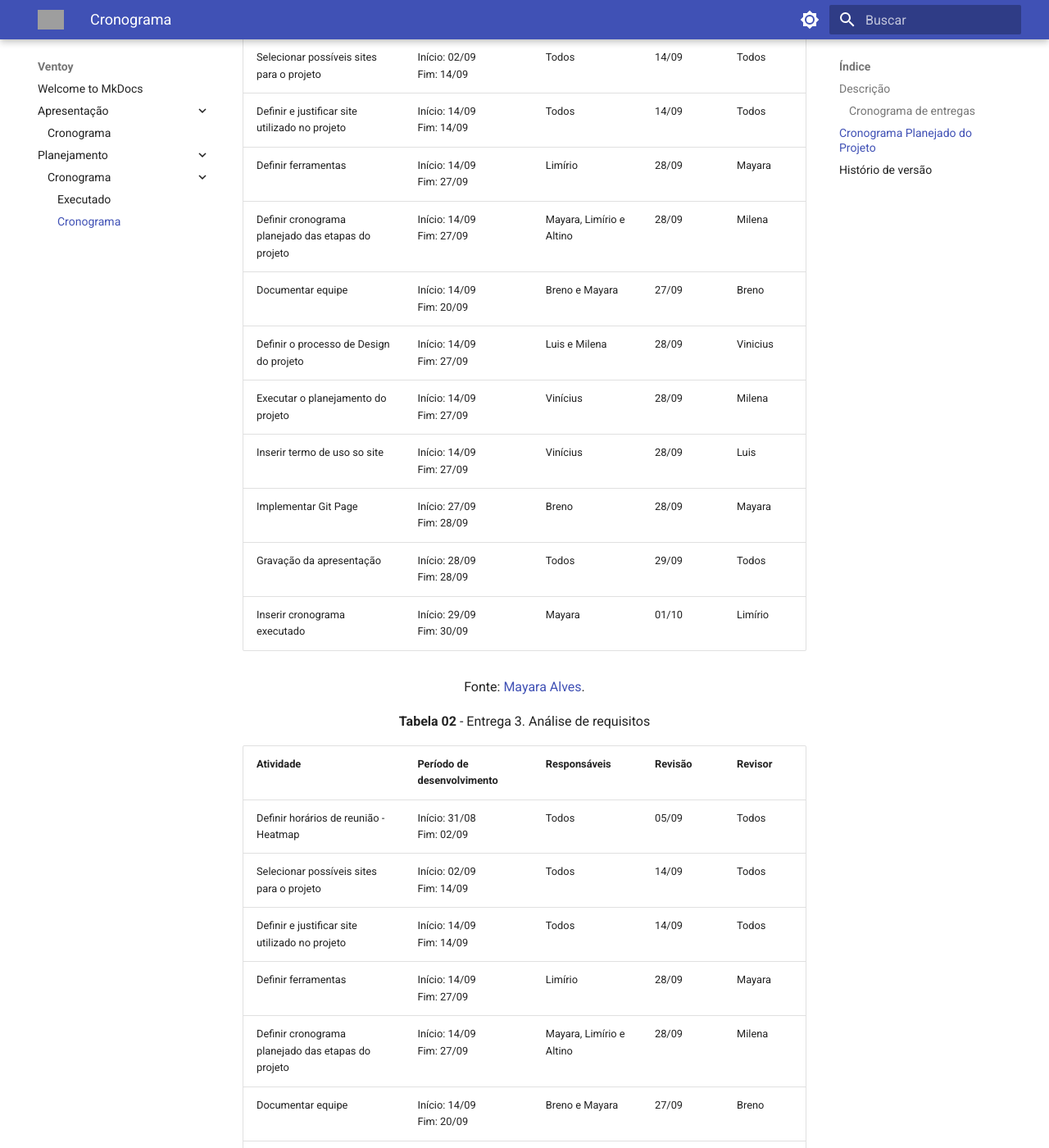
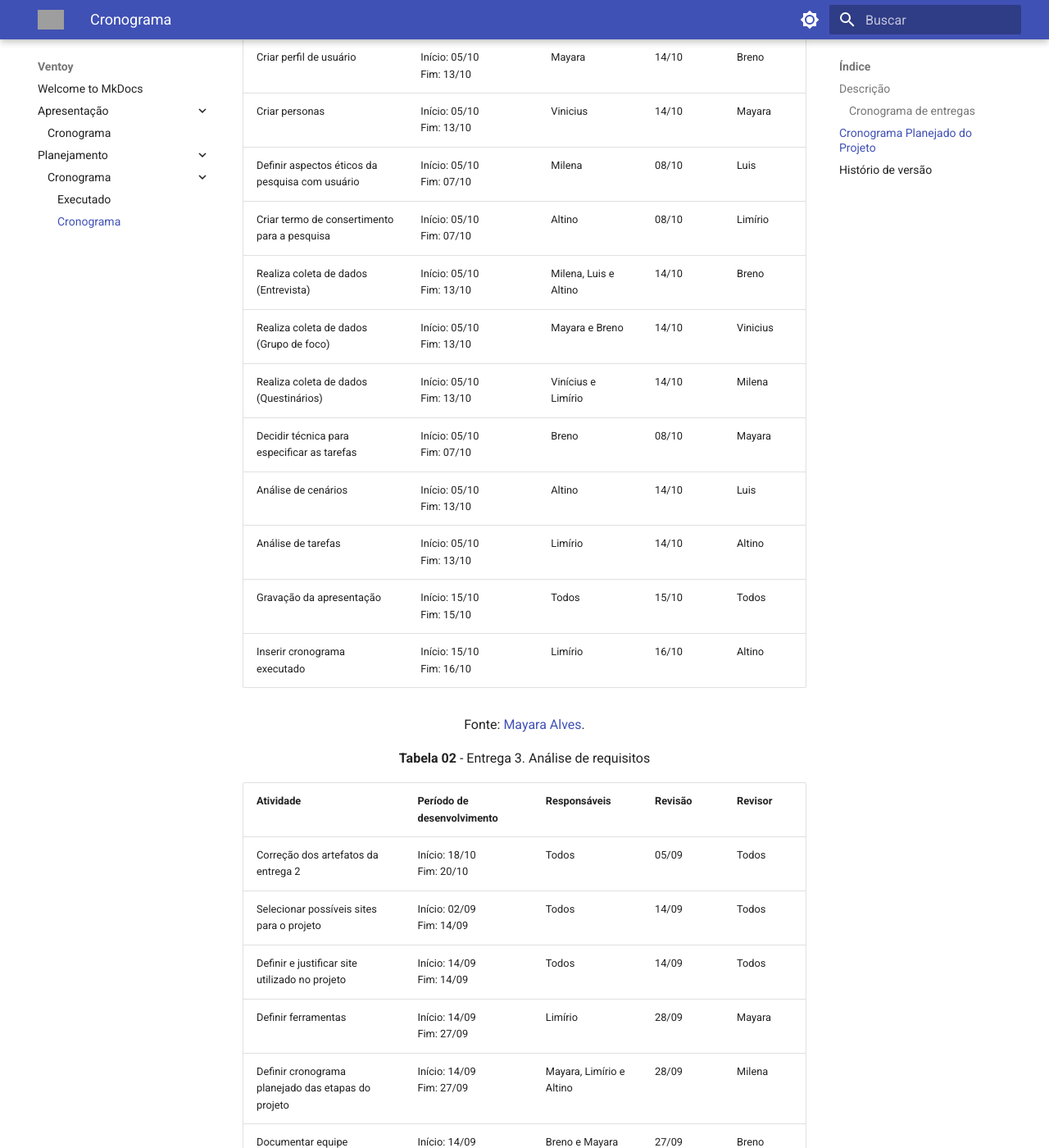
Before and after one commit to Interacao-Humano-Computador/2023.2-Ventoy, an MkDocs documentation site: the page built from docs/planejamento/cronograma/planejado.md, in a window 1280 px wide and 1400 px high, scrolled down 3297 px. Shown: the whole window at 82% size. Built offline with MkDocs 1.6.1 and Material for MkDocs 9.7.7, drawn with Linux system fonts in a browser that asks for light colours; some of the changed text lies outside the part shown; grey boxes are pictures that could not be loaded.

Commit message:
Update planejado.md

```diff
--- a/docs/planejamento/cronograma/planejado.md
+++ b/docs/planejamento/cronograma/planejado.md
@@ -48,7 +48,27 @@ O cronograma elaborado pela equipe tem como objetivo orientar e facilitar o plan
 
 | Atividade                                                        | Período de desenvolvimento  | Responsáveis       | Revisão   | Revisor            |
 | ---------------------------------------------------------------- | --------------------------- | ------------------ | ----------| ------------------ |
-| Definir horários de reunião - Heatmap                            | Início: 31/08<br>Fim: 02/09 | Todos	                   |   05/09   | Todos	     |
+| Correção dos artefatos da entrega 1                              | Início: 05/10<br>Fim: 08/10 | Todos	                   |   09/10   | Todos	     |
+| Criar perfil de usuário                                          | Início: 05/10<br>Fim: 13/10 | Mayara	                   |   14/10   | Breno       |
+| Criar personas                                                   | Início: 05/10<br>Fim: 13/10 | Vinicius                  |   14/10   | Mayara      |
+| Definir aspectos éticos da pesquisa com usuário                  | Início: 05/10<br>Fim: 07/10 | Milena                    |   08/10   | Luis        |
+| Criar termo de consertimento para a pesquisa                     | Início: 05/10<br>Fim: 07/10 | Altino                    |   08/10   | Limírio     |
+| Realiza coleta de dados (Entrevista)                             | Início: 05/10<br>Fim: 13/10 | Milena, Luis e Altino     |   14/10   | Breno       |
+| Realiza coleta de dados (Grupo de foco)                          | Início: 05/10<br>Fim: 13/10 | Mayara e Breno            |   14/10   | Vinicius    |
+| Realiza coleta de dados (Questinários)                           | Início: 05/10<br>Fim: 13/10 | Vinícius e Limírio        |   14/10   | Milena      |
+| Decidir técnica para especificar as tarefas                      | Início: 05/10<br>Fim: 07/10 | Breno                     |   08/10   | Mayara      |
+| Análise de cenários                                              | Início: 05/10<br>Fim: 13/10 | Altino                    |   14/10   | Luis        |
+| Análise de tarefas                                               | Início: 05/10<br>Fim: 13/10 | Limírio                   |   14/10   | Altino      |
+| Gravação da apresentação                                         | Início: 15/10<br>Fim: 15/10 | Todos                     |   15/10   | Todos       |
+| Inserir cronograma executado                                     | Início: 15/10<br>Fim: 16/10 | Limírio                   |   16/10   | Altino      |
+
+<font size="3"><p style="text-align: center">Fonte: [Mayara Alves](https://github.com/Mayara-tech).</p></font>
+
+<p align="center"><b>Tabela 02</b> - Entrega 3. Análise de requisitos </p>
+
+| Atividade                                                        | Período de desenvolvimento  | Responsáveis       | Revisão   | Revisor            |
+| ---------------------------------------------------------------- | --------------------------- | ------------------ | ----------| ------------------ |
+| Correção dos artefatos da entrega 2                              | Início: 18/10<br>Fim: 20/10 | Todos	                   |   05/09   | Todos	     |
 | Selecionar possíveis sites para o projeto                        | Início: 02/09<br>Fim: 14/09 | Todos	                   |   14/09   | Todos	     |
 | Definir e justificar site utilizado no projeto                   | Início: 14/09<br>Fim: 14/09 | Todos                     |   14/09   | Todos       |
 | Definir ferramentas                                              | Início: 14/09<br>Fim: 27/09 | Limírio                   |   28/09   | Mayara	     |
@@ -58,27 +78,8 @@ O cronograma elaborado pela equipe tem como objetivo orientar e facilitar o plan
 | Executar o planejamento do projeto                               | Início: 14/09<br>Fim: 27/09 | Vinícius                  |   28/09   | Milena      |
 | Inserir termo de uso so site                                     | Início: 14/09<br>Fim: 27/09 | Vinícius                  |   28/09   | Luis        |
 | Implementar Git Page                                             | Início: 27/09<br>Fim: 28/09 | Breno                     |   28/09   | Mayara      |
-| Gravação da apresentação                                         | Início: 28/09<br>Fim: 28/09 | Todos                     |   29/09   | Todos       |
-| Inserir cronograma executado                                     | Início: 29/09<br>Fim: 30/09 | Mayara                    |   01/10   | Limírio     |
-
-<font size="3"><p style="text-align: center">Fonte: [Mayara Alves](https://github.com/Mayara-tech).</p></font>
-
-<p align="center"><b>Tabela 02</b> - Entrega 3. Análise de requisitos </p>
-
-| Atividade                                                        | Período de desenvolvimento  | Responsáveis       | Revisão   | Revisor            |
-| ---------------------------------------------------------------- | --------------------------- | ------------------ | ----------| ------------------ |
-| Definir horários de reunião - Heatmap                            | Início: 31/08<br>Fim: 02/09 | Todos	                   |   05/09   | Todos	     |
-| Selecionar possíveis sites para o projeto                        | Início: 02/09<br>Fim: 14/09 | Todos	                   |   14/09   | Todos	     |
-| Definir e justificar site utilizado no projeto                   | Início: 14/09<br>Fim: 14/09 | Todos                     |   14/09   | Todos       |
-| Definir ferramentas                                              | Início: 14/09<br>Fim: 27/09 | Limírio                   |   28/09   | Mayara	     |
-| Definir cronograma planejado das etapas do projeto               | Início: 14/09<br>Fim: 27/09 | Mayara, Limírio e Altino  |   28/09   | Milena      |
-| Documentar equipe                                                | Início: 14/09<br>Fim: 20/09 | Breno e Mayara            |   27/09   | Breno       |
-| Definir o processo de Design do projeto                          | Início: 14/09<br>Fim: 27/09 | Luis e Milena             |   28/09   | Vinicius    |
-| Executar o planejamento do projeto                               | Início: 14/09<br>Fim: 27/09 | Vinícius                  |   28/09   | Milena      |
-| Inserir termo de uso so site                                     | Início: 14/09<br>Fim: 27/09 | Vinícius                  |   28/09   | Luis        |
-| Implementar Git Page                                             | Início: 27/09<br>Fim: 28/09 | Breno                     |   28/09   | Mayara      |
-| Gravação da apresentação                                         | Início: 28/09<br>Fim: 28/09 | Todos                     |   29/09   | Todos       |
-| Inserir cronograma executado                                     | Início: 29/09<br>Fim: 30/09 | Mayara                    |   01/10   | Limírio     |
+| Gravação da apresentação                                         | Início: 22/10<br>Fim: 22/10 | Todos                     |   22/10   | Todos       |
+| Inserir cronograma executado                                     | Início: 22/10<br>Fim: 23/10 | Limírio                   |   23/10   | Mayara      |
 
 <font size="3"><p style="text-align: center">Fonte: [Mayara Alves](https://github.com/Mayara-tech).</p></font>
 
```
